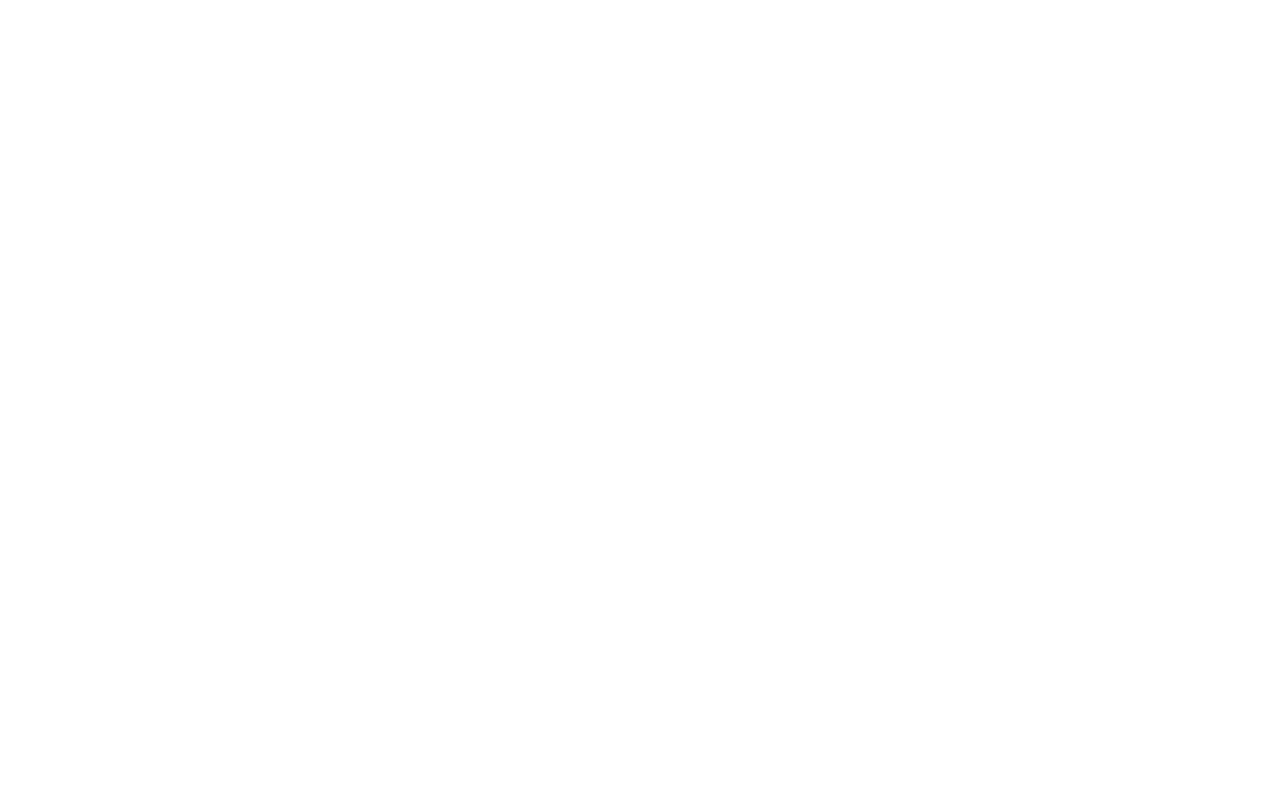
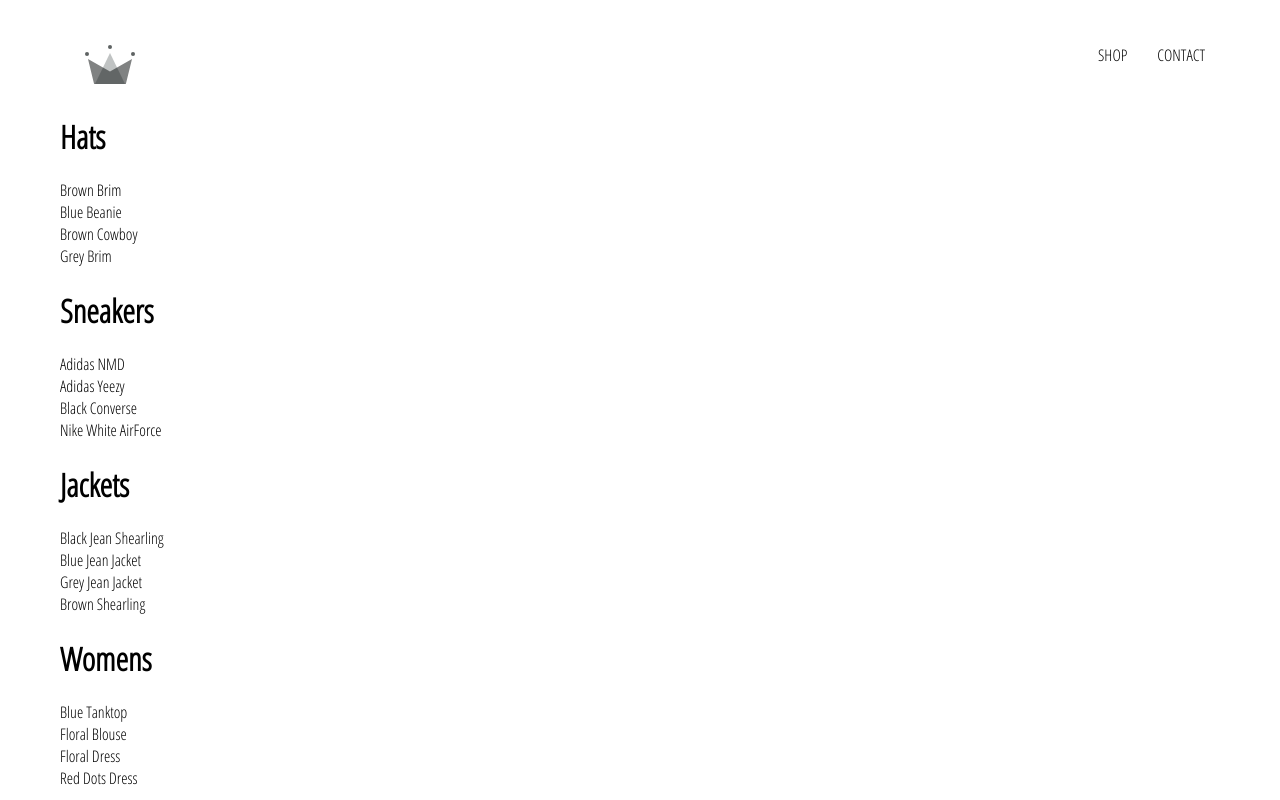
Before and after one commit to del86/crwn-clothing, a React (Create React App) app: page /shop in a window 1280 px wide. Shown: the top 800 px of the page. Built offline with nearby package versions, Linux system fonts and the light colour scheme.

Commit message:
adding header component and links to home, shop page and contact

```diff
--- a/src/App.css
+++ b/src/App.css
@@ -1,3 +1,9 @@
 body {
     font-family: 'Open Sans Condensed', sans-serif;
+    padding: 20px 60px;
 }
+
+a {
+    text-decoration: none;
+    color: black;
+}
--- a/src/App.js
+++ b/src/App.js
@@ -1,20 +1,18 @@
 import React from "react";
 import {Switch, Route} from "react-router-dom";
 import "./App.css";
+
 import HomePage from "./pages/homepage/homepage.component.jsx";
-
-const HatsPage = () => (
-  <div>
-    <h1>Hats Page</h1>
-  </div>
-)
+import ShopPage from "./pages/shop/shop.component.jsx";
+import Header from "./components/header/header.component.jsx";
 
 function App() {
   return (
     <div>
+      <Header />
       <Switch>
         <Route exact path="/" component={HomePage} />
-        <Route path="/hats" component={HatsPage} />
+        <Route path="/shop" component={ShopPage} />
       </Switch>
     </div>
   );
--- /dev/null
+++ b/src/components/collection-preview/collection-preview.component.jsx
@@ -0,0 +1,22 @@
+import React from "react";
+import "./collection-preview.styles.scss";
+
+const CollectionPreview = ({ title, items }) => (
+    <div className="collection-preview">
+        <h1 className="title">{title}</h1>
+        <div className="preview">
+            {
+                items
+                    .filter((item, index) => index < 4)
+                    .map(item => (
+                                    <div key={item.id}>
+                                        {item.name}
+                                    </div>
+                                )
+                    )
+            }
+        </div>
+    </div>
+)
+
+export default CollectionPreview;
--- /dev/null
+++ b/src/components/header/header.component.jsx
@@ -0,0 +1,24 @@
+import React from "react";
+import {Link} from "react-router-dom";
+import "./header.styles.scss";
+import {ReactComponent as Logo} from "../../assets/crown.svg";
+
+const Header = () => (
+    <div className="header">
+        <Link to="." className="logo-container">
+            <Logo className="logo" />
+        </Link>
+
+        <div className="options">
+            <Link to="/shop" className="option">
+                SHOP
+            </Link>
+
+            <Link to="/contact" className="option">
+                CONTACT
+            </Link>
+        </div>
+    </div>
+)
+
+export default Header;
--- /dev/null
+++ b/src/components/header/header.styles.scss
@@ -0,0 +1,25 @@
+.header {
+    height: 70px;
+    width: 100%;
+    display: flex;
+    justify-content: space-between;
+    margin-bottom: 25px;
+
+    .logo-container {
+      height: 100%;
+      width: 70px;
+      padding: 25px;
+    }
+
+    .options {
+      width: 50%;
+      height: 100%;
+      display: flex;
+      align-items: center;
+      justify-content: flex-end;
+
+      .option {
+        padding: 10px 15px;
+      }
+    }
+}
--- /dev/null
+++ b/src/pages/shop/shop.component.jsx
@@ -0,0 +1,29 @@
+import React, {Component} from "react";
+import SHOP_DATA from "./shop.data.js";
+import CollectionPreview from "../../components/collection-preview/collection-preview.component.jsx";
+
+class ShopPage extends Component {
+    constructor(props) {
+        super(props);
+
+        this.state = {
+            collections: SHOP_DATA
+        }
+    }
+
+    render() {
+        const {collections} = this.state;
+
+        return (
+            <div className="shop-page">
+                {
+                    collections.map(({id, ...otherCollectionProps}) => (
+                        <CollectionPreview key={id} {...otherCollectionProps} />
+                    ))
+                }
+            </div>
+        );
+    }
+}
+
+export default ShopPage;
--- /dev/null
+++ b/src/pages/shop/shop.data.js
@@ -0,0 +1,250 @@
+const SHOP_DATA =
+[
+    {
+      id: 1,
+      title: 'Hats',
+      routeName: 'hats',
+      items: [
+        {
+          id: 1,
+          name: 'Brown Brim',
+          imageUrl: 'https://i.ibb.co/ZYW3VTp/brown-brim.png',
+          price: 25
+        },
+        {
+          id: 2,
+          name: 'Blue Beanie',
+          imageUrl: 'https://i.ibb.co/ypkgK0X/blue-beanie.png',
+          price: 18
+        },
+        {
+          id: 3,
+          name: 'Brown Cowboy',
+          imageUrl: 'https://i.ibb.co/QdJwgmp/brown-cowboy.png',
+          price: 35
+        },
+        {
+          id: 4,
+          name: 'Grey Brim',
+          imageUrl: 'https://i.ibb.co/RjBLWxB/grey-brim.png',
+          price: 25
+        },
+        {
+          id: 5,
+          name: 'Green Beanie',
+          imageUrl: 'https://i.ibb.co/YTjW3vF/green-beanie.png',
+          price: 18
+        },
+        {
+          id: 6,
+          name: 'Palm Tree Cap',
+          imageUrl: 'https://i.ibb.co/rKBDvJX/palm-tree-cap.png',
+          price: 14
+        },
+        {
+          id: 7,
+          name: 'Red Beanie',
+          imageUrl: 'https://i.ibb.co/bLB646Z/red-beanie.png',
+          price: 18
+        },
+        {
+          id: 8,
+          name: 'Wolf Cap',
+          imageUrl: 'https://i.ibb.co/1f2nWMM/wolf-cap.png',
+          price: 14
+        },
+        {
+          id: 9,
+          name: 'Blue Snapback',
+          imageUrl: 'https://i.ibb.co/X2VJP2W/blue-snapback.png',
+          price: 16
+        }
+      ]
+    },
+    {
+      id: 2,
+      title: 'Sneakers',
+      routeName: 'sneakers',
+      items: [
+        {
+          id: 1,
+          name: 'Adidas NMD',
+          imageUrl: 'https://i.ibb.co/0s3pdnc/adidas-nmd.png',
+          price: 220
+        },
+        {
+          id: 2,
+          name: 'Adidas Yeezy',
+          imageUrl: 'https://i.ibb.co/dJbG1cT/yeezy.png',
+          price: 280
+        },
+        {
+          id: 3,
+          name: 'Black Converse',
+          imageUrl: 'https://i.ibb.co/bPmVXyP/black-converse.png',
+          price: 110
+        },
+        {
+          id: 4,
+          name: 'Nike White AirForce',
+          imageUrl: 'https://i.ibb.co/1RcFPk0/white-nike-high-tops.png',
+          price: 160
+        },
+        {
+          id: 5,
+          name: 'Nike Red High Tops',
+          imageUrl: 'https://i.ibb.co/QcvzydB/nikes-red.png',
+          price: 160
+        },
+        {
+          id: 6,
+          name: 'Nike Brown High Tops',
+          imageUrl: 'https://i.ibb.co/fMTV342/nike-brown.png',
+          price: 160
+        },
+        {
+          id: 7,
+          name: 'Air Jordan Limited',
+          imageUrl: 'https://i.ibb.co/w4k6Ws9/nike-funky.png',
+          price: 190
+        },
+        {
+          id: 8,
+          name: 'Timberlands',
+          imageUrl: 'https://i.ibb.co/Mhh6wBg/timberlands.png',
+          price: 200
+        }
+      ]
+    },
+    {
+      id: 3,
+      title: 'Jackets',
+      routeName: 'jackets',
+      items: [
+        {
+          id: 1,
+          name: 'Black Jean Shearling',
+          imageUrl: 'https://i.ibb.co/XzcwL5s/black-shearling.png',
+          price: 125
+        },
+        {
+          id: 2,
+          name: 'Blue Jean Jacket',
+          imageUrl: 'https://i.ibb.co/mJS6vz0/blue-jean-jacket.png',
+          price: 90
+        },
+        {
+          id: 3,
+          name: 'Grey Jean Jacket',
+          imageUrl: 'https://i.ibb.co/N71k1ML/grey-jean-jacket.png',
+          price: 90
+        },
+        {
+          id: 4,
+          name: 'Brown Shearling',
+          imageUrl: 'https://i.ibb.co/s96FpdP/brown-shearling.png',
+          price: 165
+        },
+        {
+          id: 5,
+          name: 'Tan Trench',
+          imageUrl: 'https://i.ibb.co/M6hHc3F/brown-trench.png',
+          price: 185
+        }
+      ]
+    },
+    {
+      id: 4,
+      title: 'Womens',
+      routeName: 'womens',
+      items: [
+        {
+          id: 1,
+          name: 'Blue Tanktop',
+          imageUrl: 'https://i.ibb.co/7CQVJNm/blue-tank.png',
+          price: 25
+        },
+        {
+          id: 2,
+          name: 'Floral Blouse',
+          imageUrl: 'https://i.ibb.co/4W2DGKm/floral-blouse.png',
+          price: 20
+        },
+        {
+          id: 3,
+          name: 'Floral Dress',
+          imageUrl: 'https://i.ibb.co/KV18Ysr/floral-skirt.png',
+          price: 80
+        },
+        {
+          id: 4,
+          name: 'Red Dots Dress',
+          imageUrl: 'https://i.ibb.co/N3BN1bh/red-polka-dot-dress.png',
+          price: 80
+        },
+        {
+          id: 5,
+          name: 'Striped Sweater',
+          imageUrl: 'https://i.ibb.co/KmSkMbH/striped-sweater.png',
+          price: 45
+        },
+        {
+          id: 6,
+          name: 'Yellow Track Suit',
+          imageUrl: 'https://i.ibb.co/v1cvwNf/yellow-track-suit.png',
+          price: 135
+        },
+        {
+          id: 7,
+          name: 'White Blouse',
+          imageUrl: 'https://i.ibb.co/qBcrsJg/white-vest.png',
+          price: 20
+        }
+      ]
+    },
+    {
+      id: 5,
+      title: 'Mens',
+      routeName: 'mens',
+      items: [
+        {
+          id: 1,
+          name: 'Camo Down Vest',
+          imageUrl: 'https://i.ibb.co/xJS0T3Y/camo-vest.png',
+          price: 325
+        },
+        {
+          id: 2,
+          name: 'Floral T-shirt',
+          imageUrl: 'https://i.ibb.co/qMQ75QZ/floral-shirt.png',
+          price: 20
+        },
+        {
+          id: 3,
+          name: 'Black & White Longsleeve',
+          imageUrl: 'https://i.ibb.co/55z32tw/long-sleeve.png',
+          price: 25
+        },
+        {
+          id: 4,
+          name: 'Pink T-shirt',
+          imageUrl: 'https://i.ibb.co/RvwnBL8/pink-shirt.png',
+          price: 25
+        },
+        {
+          id: 5,
+          name: 'Jean Long Sleeve',
+          imageUrl: 'https://i.ibb.co/VpW4x5t/roll-up-jean-shirt.png',
+          price: 40
+        },
+        {
+          id: 6,
+          name: 'Burgundy T-shirt',
+          imageUrl: 'https://i.ibb.co/mh3VM1f/polka-dot-shirt.png',
+          price: 25
+        }
+      ]
+    }
+]
+
+  export default SHOP_DATA;
```
Also changed, not shown: src/assets/crown.svg (added), src/components/collection-preview/collection-preview.styles.scss (added), src/pages/shop/shop.styles.scss (added).
